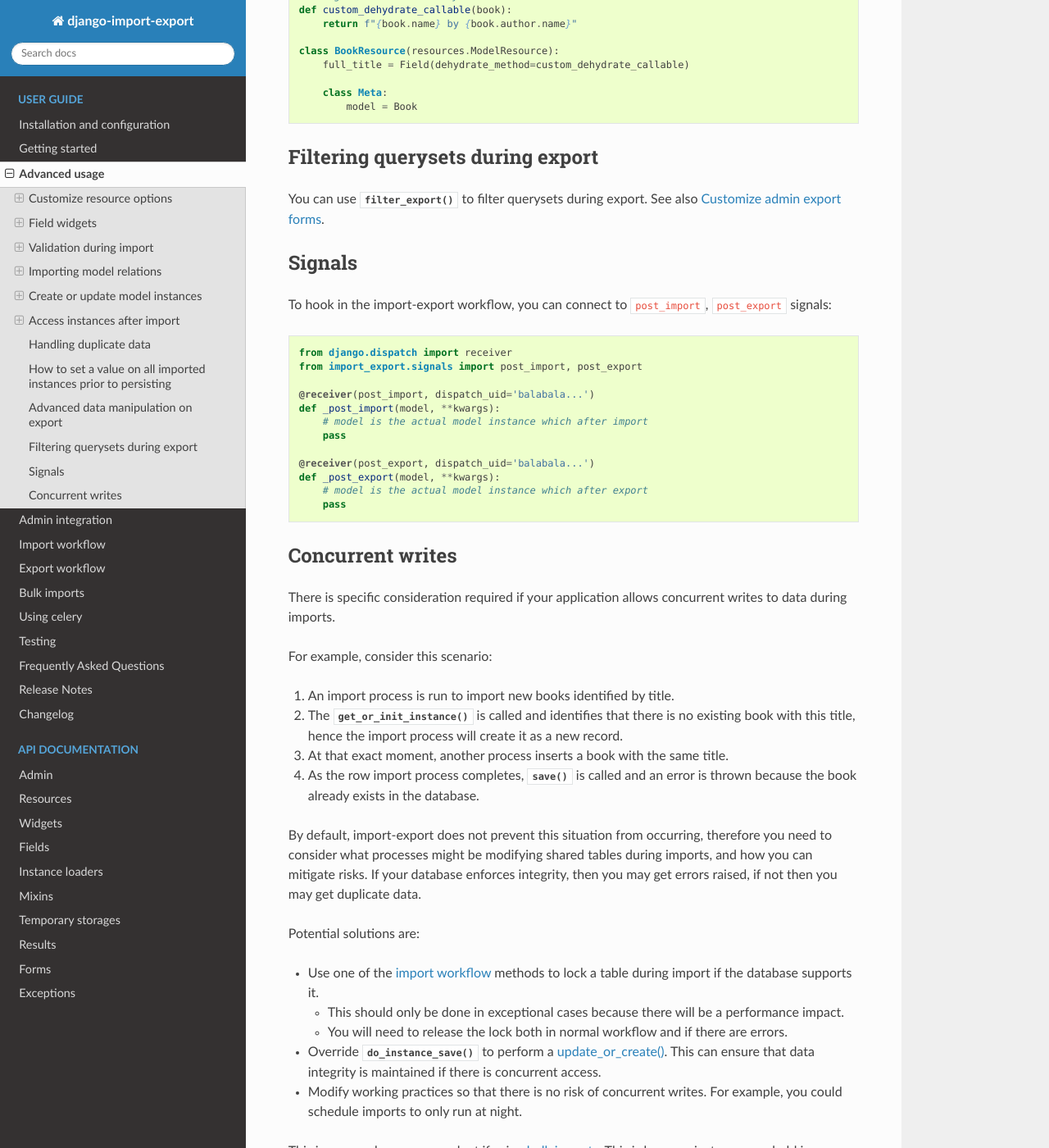
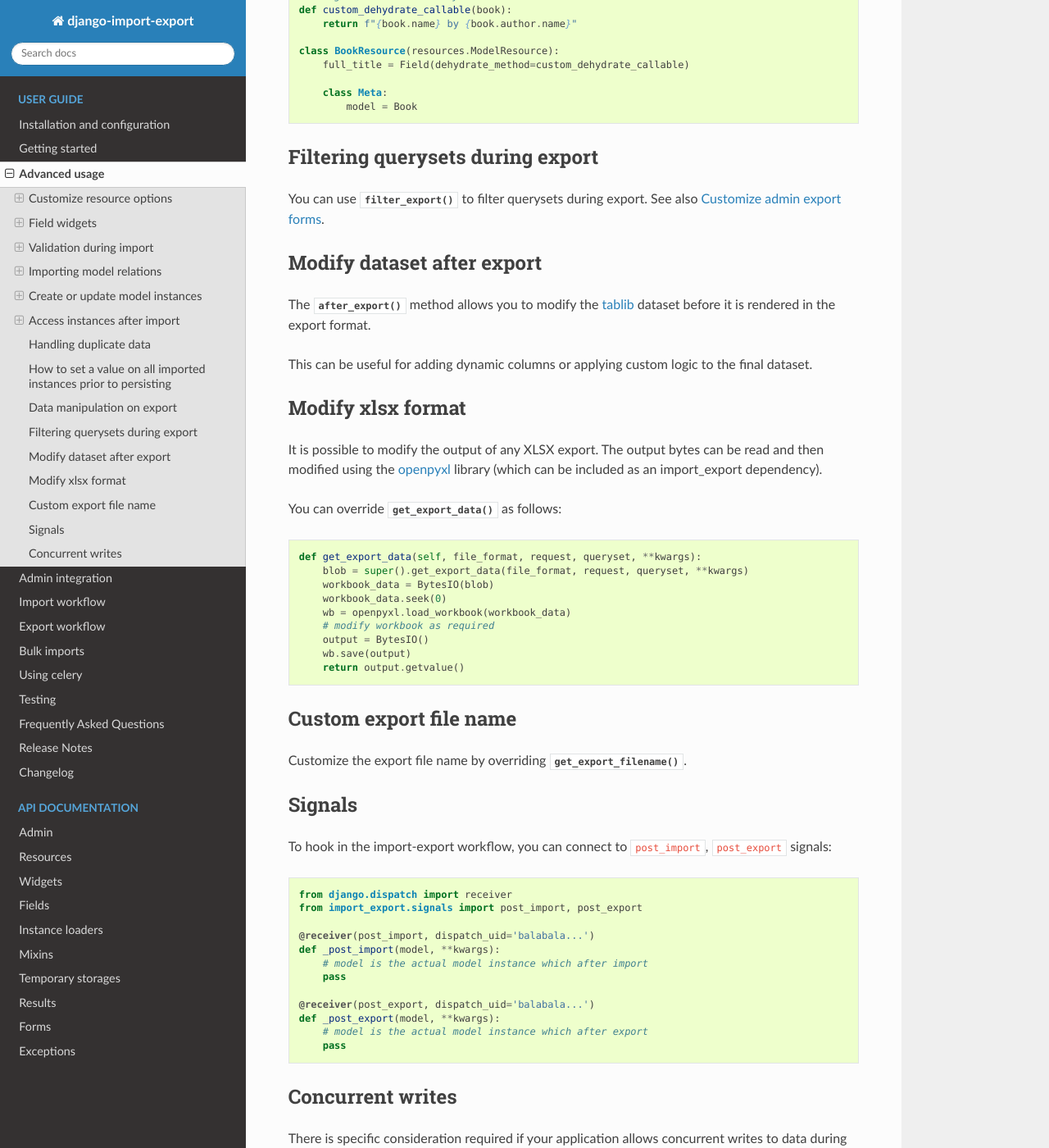
Before and after one commit to django-import-export/django-import-export, a Sphinx documentation site: the page built from docs/advanced_usage.rst, in a window 1280 px wide and 1400 px high, scrolled down 17295 px. Shown: the whole window at 82% size. Built offline with Sphinx 7.4.7 and the Read the Docs theme 3.1.0, drawn with Linux system fonts in a browser that asks for light colours; pages that are not in the unit, such as notebooks, are missing from menus; the version number could not be read and is left out; some of the changed text lies outside the part shown.

Commit message:
documentation updates

```diff
--- a/docs/advanced_usage.rst
+++ b/docs/advanced_usage.rst
@@ -757,8 +757,8 @@ See :ref:`dynamically_set_resource_values`.
 
 .. _advanced_data_manipulation_on_export:
 
-Advanced data manipulation on export
-====================================
+Data manipulation on export
+===========================
 
 Not all data can be easily extracted from an object/model attribute.
 In order to turn complicated data model into a (generally simpler) processed
@@ -785,7 +785,8 @@ In this case, the export looks like this:
     full_title,id,name,author,author_email,imported,published,price,categories
     Some book by 1,2,Some book,1,,0,2012-12-05,8.85,1
 
-It is also possible to pass a method name or a callable to the :meth:`~import_export.fields.Field` constructor. If this method name or callable is supplied, then it will be called as the 'dehydrate' method. For example::
+It is also possible to pass a method name or a callable to the :meth:`~import_export.fields.Field` constructor.
+If this method name or callable is supplied, then it will be called as the 'dehydrate' method. For example::
 
     from import_export.fields import Field
 
@@ -815,6 +816,38 @@ Filtering querysets during export
 
 You can use :meth:`~import_export.resources.Resource.filter_export` to filter querysets
 during export.  See also :ref:`customize_admin_export_forms`.
+
+Modify dataset after export
+===========================
+
+The :meth:`~import_export.resources.Resource.after_export` method allows you to modify the
+`tablib <https://tablib.readthedocs.io/en/stable/tutorial.html>`_ dataset before it is rendered in the export format.
+
+This can be useful for adding dynamic columns or applying custom logic to the final dataset.
+
+Modify xlsx format
+==================
+
+It is possible to modify the output of any XLSX export.  The output bytes can be read and then modified using the
+`openpyxl <https://openpyxl.readthedocs.io/en/stable/>`_ library (which can be included as an import_export
+dependency).
+
+You can override :meth:`~import_export.admin.ExportMixin.get_export_data` as follows::
+
+    def get_export_data(self, file_format, request, queryset, **kwargs):
+        blob = super().get_export_data(file_format, request, queryset, **kwargs)
+        workbook_data = BytesIO(blob)
+        workbook_data.seek(0)
+        wb = openpyxl.load_workbook(workbook_data)
+        # modify workbook as required
+        output = BytesIO()
+        wb.save(output)
+        return output.getvalue()
+
+Custom export file name
+=======================
+
+Customize the export file name by overriding :meth:`~import_export.admin.ExportMixin.get_export_filename`.
 
 Signals
 =======
```
Also changed, not shown: 1 other file.
